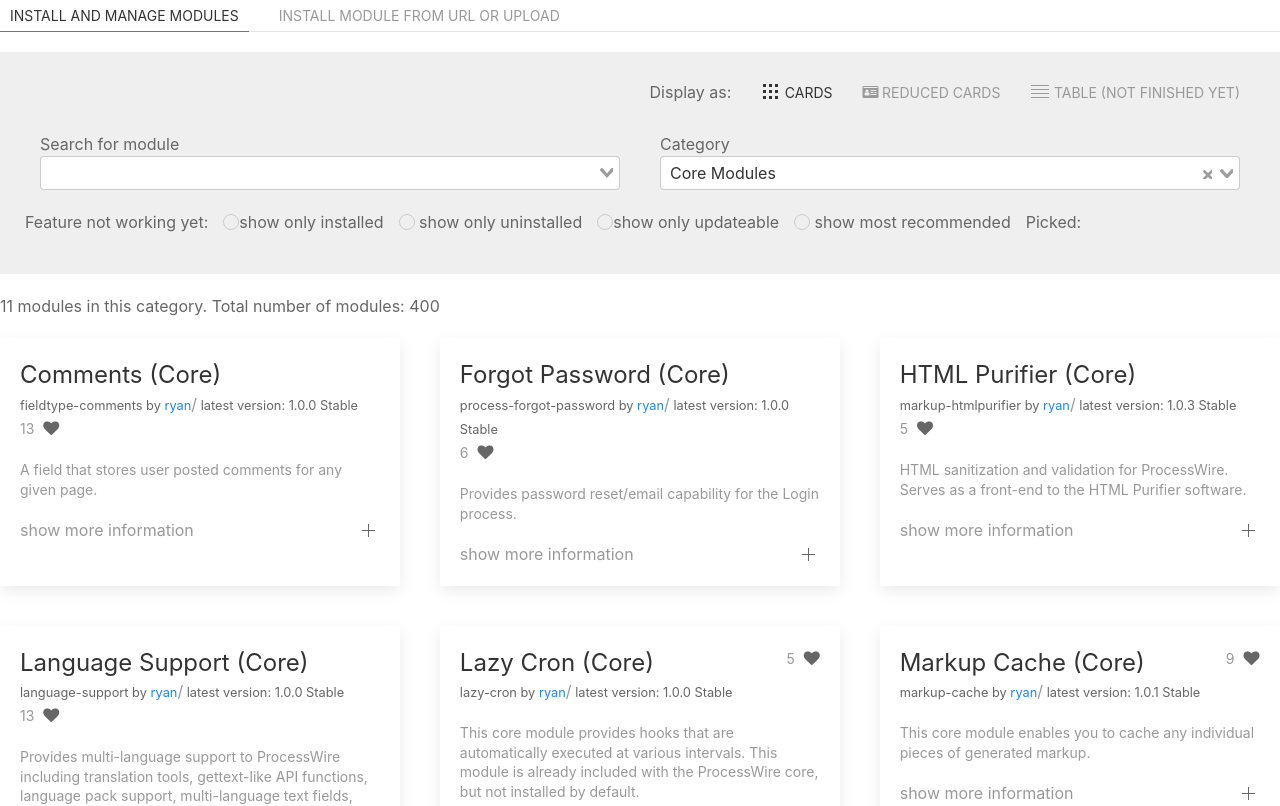
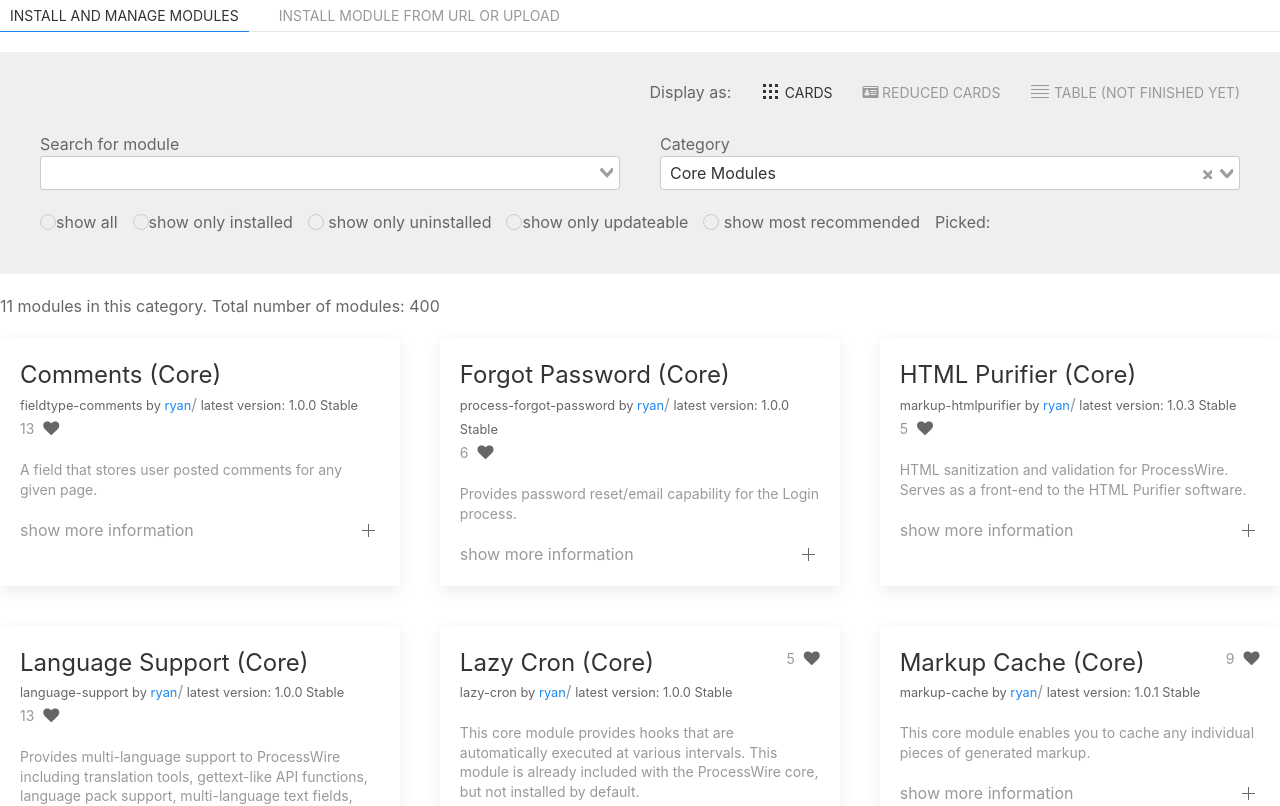
Before and after one commit to jmartsch/processwire-modules-manager2, a Vue app: page / in a window 1280 px wide. Shown: the top 806 px of the page. Built offline with nearby package versions, Linux system fonts and the light colour scheme.

Commit message:
fix vulnerabilities update dependencies update webpack add experimental "show only" filter

```diff
--- a/src/App.vue
+++ b/src/App.vue
@@ -70,7 +70,15 @@
           </div>
           <div class="uk-margin-top">
             <div class="uk-grid-small uk-child-width-auto mt-10" uk-grid>
-              Feature not working yet:
+              <label>
+                <input
+                  type="radio"
+                  class="uk-radio"
+                  id="all"
+                  value=""
+                  v-model="picked"
+                />show all
+              </label>
               <label>
                 <input
                   type="radio"
@@ -85,7 +93,7 @@
                   type="radio"
                   class="uk-radio"
                   id="uninstalled"
-                  value="uninstalled"
+                  value="downloaded"
                   v-model="picked"
                 /> show only uninstalled
               </label>
@@ -149,7 +157,7 @@
               <div class="uk-flex uk-flex-between uk-flex-wrap">
                 <div>
                   <span class="h3 uk-card-title">{{ module.title }}</span>
-                  <br />
+                  <br/>
                   <small>
                     {{ module.name }} by
                     <a
@@ -167,7 +175,7 @@
                     >/</span>
                     <span v-if="module.status" v-html="module.status"></span>
                   </small>
-                  <br />
+                  <br/>
                 </div>
                 <div v-if="layout==='cards'">
                   <span class="uk-text-muted uk-text-small">{{ module.likes }}</span>&nbsp;
@@ -198,9 +206,9 @@
                         v-bind:href="module.project_url"
                         target="_blank"
                       >
-                        <i class="fa fa-github" /> Project on Github
+                        <i class="fa fa-github"/> Project on Github
                       </a>
-                      <br />
+                      <br/>
                       <a
                         class
                         v-if="module.forum_url"
@@ -222,7 +230,7 @@
                     </p>
                     <p>
                       Compatible with PW versions:
-                      <br />
+                      <br/>
                       <span :key="index" v-for="(version, index) in module.pw_versions">
                         {{ version.title }}
                         <span v-if="index+1 < module.pw_versions.length">,</span>
@@ -289,11 +297,14 @@
   .slide-fade-enter-active {
     transition: all 0.5s ease-out;
   }
+
   .slide-fade-leave-active {
     transition: all 0.8s cubic-bezier(1, 0.5, 0.8, 1);
   }
+
   .slide-fade-enter, .slide-fade-leave-to
-/* .slide-fade-leave-active below version 2.1.8 */ {
+    /* .slide-fade-leave-active below version 2.1.8 */
+  {
     transform: scale(0.8);
     opacity: 0;
   }
@@ -348,10 +359,9 @@
         // modules: [],
         isLoading: false,
         isError: false,
-      moduleCount: 0,
         allmodules: allmodules,
         selectValue: null,
-      selectCategoryValue: null,
+        selectCategoryValue: [],
         options: null,
         categories: categories,
         picked: null
@@ -359,7 +369,7 @@
     },
     created() {
       // Attach onpopstate event handler
-    window.onpopstate = function(event) {
+      window.onpopstate = function (event) {
         // console.log(event.state.module);
         // console.log("aktueller Wert: " + vuerender.selectValue);
         this.selectValue = event.state.module;
@@ -381,14 +391,14 @@
         if (this.selectValue !== null) {
           // console.log("selected: " + this.selectValue.name);
           this.selectCategoryValue = null;
-        let stateObj = { module: this.selectValue };
+          let stateObj = {module: this.selectValue};
           history.pushState(stateObj, null, "?module=" + this.selectValue.name);
         }
       },
       selectedCategory() {
         if (this.selectCategoryValue !== null) {
           this.selectValue = null;
-        let stateObj = { module: this.selectValue };
+          let stateObj = {module: this.selectValue};
           history.pushState(
             stateObj,
             null,
@@ -402,6 +412,7 @@
         let modulesUrl = "getData/";
         let categoriesUrl = "getCategories/";
         this.isLoading = true;
+        // console.log(this.selectCategoryValue);
 
         if (process.env["NODE_ENV"] === "development") {
           // use this if you want to use the static files
@@ -414,17 +425,16 @@
           // categoriesUrl = "http://localhost/pw-modules-manager/processwire//setup/modulesmanager2/getCategories/";
         }
         // when loading data from processwire via axios, a specific header has to be sent, so PW knows it's AJAX
-
         this.$http
           .get(modulesUrl, {
-          headers: { "X-Requested-With": "XMLHttpRequest" }
+            headers: {"X-Requested-With": "XMLHttpRequest"}
           })
           .then(result => {
             console.log("modules data array loaded");
             // console.log(result.data);
             this.$http
               .get(categoriesUrl, {
-              headers: { "X-Requested-With": "XMLHttpRequest" }
+                headers: {"X-Requested-With": "XMLHttpRequest"}
               })
               .then(categories => {
                 // console.log(result.data);
@@ -435,12 +445,12 @@
                 this.isLoading = false;
                 this.getModuleOrCategoryFromUrl();
               })
-            .catch(function(error) {
+              .catch(function (error) {
                 this.isError = true;
                 console.log(error);
               });
           })
-        .catch(function(error) {
+          .catch(function (error) {
             this.isError = true;
             console.log(error);
           });
@@ -480,7 +490,7 @@
           this.isLoading = true;
           this.$http
             .get("./download/?url=" + url, {
-            headers: { "X-Requested-With": "XMLHttpRequest" }
+              headers: {"X-Requested-With": "XMLHttpRequest"}
             })
             .then(result => {
               console.log("modules.json loaded");
@@ -503,49 +513,70 @@
       }
     },
     computed: {
-    listLength: function() {
+      listLength: function () {
         return this.list.length;
       },
-    list: function() {
+      list: function () {
         console.log("computed list called");
+        console.log("Zeige nur: " + this.picked);
+
         return this.allmodules.filter(module => {
           self.options = self.allmodules;
           let selectedCategory = this.selectCategoryValue;
           let visible = false;
+          let nameMatched = false;
+          let categoryMatched = false;
+          let statusMatched = false;
           // console.log("selectedCategory: " + selectedCategory);
           // console.log("selectValue: " + this.selectValue);
 
-        if (this.selectValue == null && selectedCategory == null) {
-          return true;
-        }
+
 
           if (this.selectValue !== null) {
             visible = this.selectValue.name === module.name;
+            nameMatched = true;
           }
 
-        if (
-          selectedCategory !== null &&
-          typeof selectedCategory !== "undefined"
-        ) {
-          let categoryMatch = module.categories.filter(function(category) {
+          if (selectedCategory !== null && typeof selectedCategory !== "undefined") {
+            let categoryMatch = module.categories.filter(function (category) {
               return category.name === selectedCategory.name;
             });
+            categoryMatched = categoryMatch.length > 0;
             visible = categoryMatch.length > 0;
           }
-        if (visible) self.moduleCount++;
+
+          // console.log(module.name + ' | status: ' + module.status);
+          // console.log("categoryMatched: " + categoryMatched);
+          if (this.picked !== null && this.picked !== "" ) {
+            if(categoryMatched === true){
+
+              if(this.picked === "installed"){
+                visible = module.status === "installed" || module.status === "updateable";
+              }
+              else{
+                visible = module.status === this.picked;
+              }
+            }
+          }
+          // if (this.selectValue == null && selectedCategory == null) {
+          //   // return true to show the module if nothing was selected as module name or category
+          //   return true;
+          // }
+
           return visible;
         });
       }
     },
-  beforeMount() {
-    this.loadData(); // this loads the data via AJAX
-  },
+    // beforeMount() {
+    //   this.loadData(); // this loads the data via AJAX
+    // },
     mounted() {
       window.vm = this;
-
       window.addEventListener("loadData", this.loadData);
 
-    $(document).on("click", ".pw-panel", function(e) {
+      this.loadData(); // this loads the data via AJAX
+
+      $(document).on("click", ".pw-panel", function (e) {
         if (typeof pwPanels !== "undefined") {
           let toggler = $(e.target);
           pwPanels.addPanel(toggler);
@@ -557,9 +588,7 @@
         }
       });
 
-    $(document).on("submit", "#module-manager-install-from-url form", function(
-      e
-    ) {
+      $(document).on("submit", "#module-manager-install-from-url form", function (e) {
         e.preventDefault();
         let url = document.getElementById("module-download-url").value;
         window.vm.getModuleFromUrl(url);
```
Also changed, not shown: package.json (+10 -10 lines), public/modules.json, vue.config.js (line endings or trailing spaces), 10 other files (tests, documents, lock files or other folders). Lines whose indentation alone changed are shown as unchanged.
